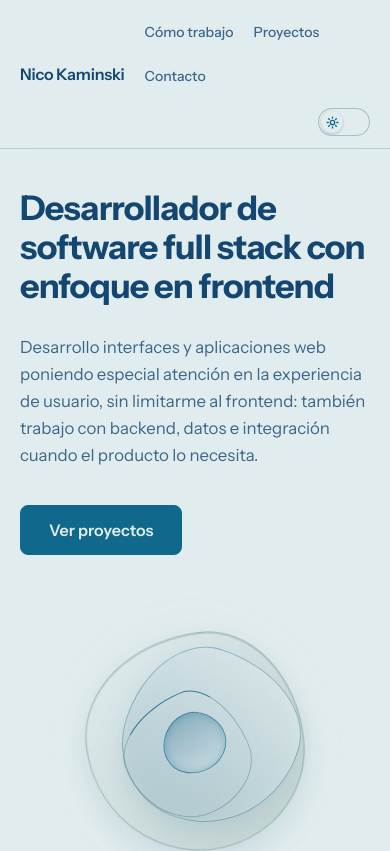
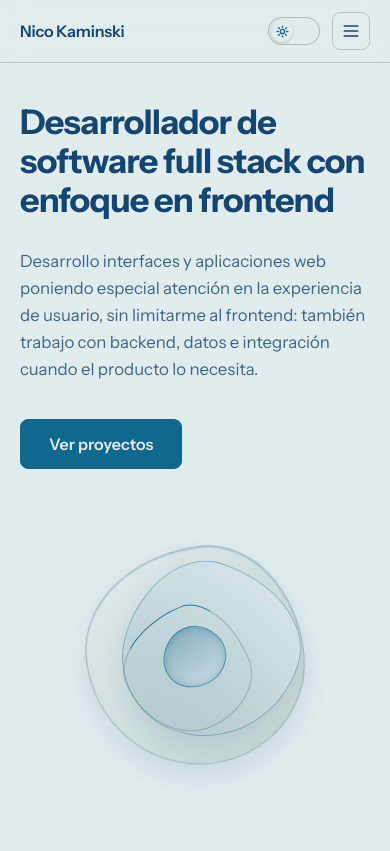
Before and after one commit to nicoKaminski/portfolio, a Next.js app: page / in a window 390 px wide. Shown: the top 851 px of the page. Built offline with nearby package versions, Linux system fonts and the light colour scheme.

Commit message:
feat(mobile): add hamburger menu and fix workflow step alignment

```diff
--- a/src/frontend/features/navigation/Navbar.module.css
+++ b/src/frontend/features/navigation/Navbar.module.css
@@ -85,6 +85,26 @@
   outline-offset: 2px;
 }
 
+/* Elementos exclusivos de mobile: ocultos en desktop */
+.mobileActions {
+  display: none;
+}
+
+.mobileMenu {
+  display: none;
+}
+
+@keyframes slideDown {
+  from {
+    opacity: 0;
+    transform: translateY(-8px);
+  }
+  to {
+    opacity: 1;
+    transform: translateY(0);
+  }
+}
+
 @media (max-width: 768px) {
   .header {
     padding: 0.75rem 1.25rem;
@@ -99,16 +119,103 @@
     padding: 0.25rem 0;
   }
 
+  /* Ocultar navegación horizontal desktop */
   .navGroup {
+    display: none;
+  }
+
+  /* Mostrar controles mobile */
+  .mobileActions {
+    display: flex;
+    align-items: center;
     gap: 0.75rem;
   }
 
-  .navList {
+  .menuToggle {
+    display: inline-flex;
+    align-items: center;
+    justify-content: center;
+    width: 38px;
+    height: 38px;
+    padding: 0;
+    background-color: transparent;
+    color: var(--color-text);
+    border: 1px solid color-mix(in srgb, var(--color-border) 40%, transparent);
+    border-radius: 8px;
+    cursor: pointer;
+    transition: var(--transition-interactive);
+  }
+
+  .menuToggle:hover {
+    color: var(--color-accent);
+    border-color: var(--color-accent);
+    background-color: color-mix(in srgb, var(--color-accent) 10%, transparent);
+  }
+
+  .menuToggle:focus-visible {
+    outline: 2px solid var(--color-accent);
+    outline-offset: 2px;
+  }
+
+  .menuIcon {
+    display: block;
+    width: 20px;
+    height: 20px;
+  }
+
+  /* Menú desplegable mobile */
+  .mobileMenu {
+    display: block;
+    position: absolute;
+    top: calc(100% + 8px);
+    left: 1.25rem;
+    right: 1.25rem;
+    background-color: color-mix(in srgb, var(--color-surface) 96%, var(--color-bg));
+    -webkit-backdrop-filter: blur(16px);
+    backdrop-filter: blur(16px);
+    border: 1px solid color-mix(in srgb, var(--color-border) 40%, transparent);
+    border-radius: 12px;
+    padding: 0.625rem;
+    box-shadow: 0 12px 30px rgba(0, 0, 0, 0.16);
+    animation: slideDown 0.2s cubic-bezier(0.16, 1, 0.3, 1);
+  }
+
+  .mobileNavList {
+    list-style: none;
+    margin: 0;
+    padding: 0;
+    display: flex;
+    flex-direction: column;
     gap: 0.25rem;
   }
 
-  .navLink {
-    font-size: 0.875rem;
-    padding: 0.375rem 0.5rem;
+  .mobileNavLink {
+    display: flex;
+    align-items: center;
+    width: 100%;
+    min-height: 44px;
+    padding: 0.65rem 0.875rem;
+    font-size: 0.975rem;
+    font-weight: 500;
+    color: var(--color-text);
+    text-decoration: none;
+    border-radius: 8px;
+    transition: var(--transition-interactive);
+  }
+
+  .mobileNavLink:hover {
+    color: var(--color-accent);
+    background-color: color-mix(in srgb, var(--color-accent) 10%, transparent);
+  }
+
+  .mobileNavLink:focus-visible {
+    outline: 2px solid var(--color-accent);
+    outline-offset: 2px;
   }
 }
+
+@media (prefers-reduced-motion: reduce) {
+  .mobileMenu {
+    animation: none;
+  }
+}
--- a/src/frontend/features/navigation/Navbar.tsx
+++ b/src/frontend/features/navigation/Navbar.tsx
@@ -1,38 +1,139 @@
+"use client";
+
+import { useState, useEffect } from "react";
 import { ThemeToggle } from "@/frontend/features/theme";
 import styles from "./Navbar.module.css";
 
+function HamburgerIcon() {
+  return (
+    <svg
+      width="20"
+      height="20"
+      viewBox="0 0 24 24"
+      fill="none"
+      stroke="currentColor"
+      strokeWidth="2"
+      strokeLinecap="round"
+      strokeLinejoin="round"
+      aria-hidden="true"
+      className={styles.menuIcon}
+    >
+      <line x1="4" y1="6" x2="20" y2="6" />
+      <line x1="4" y1="12" x2="20" y2="12" />
+      <line x1="4" y1="18" x2="20" y2="18" />
+    </svg>
+  );
+}
+
+function CloseIcon() {
+  return (
+    <svg
+      width="20"
+      height="20"
+      viewBox="0 0 24 24"
+      fill="none"
+      stroke="currentColor"
+      strokeWidth="2"
+      strokeLinecap="round"
+      strokeLinejoin="round"
+      aria-hidden="true"
+      className={styles.menuIcon}
+    >
+      <line x1="18" y1="6" x2="6" y2="18" />
+      <line x1="6" y1="6" x2="18" y2="18" />
+    </svg>
+  );
+}
+
+const navItems = [
+  { href: "#como-trabajo", label: "Cómo trabajo" },
+  { href: "#proyectos", label: "Proyectos" },
+  { href: "#contacto", label: "Contacto" },
+];
+
 export function Navbar() {
+  const [isMenuOpen, setIsMenuOpen] = useState(false);
+
+  const closeMenu = () => setIsMenuOpen(false);
+
+  useEffect(() => {
+    const handleKeyDown = (event: KeyboardEvent) => {
+      if (event.key === "Escape" && isMenuOpen) {
+        setIsMenuOpen(false);
+      }
+    };
+
+    window.addEventListener("keydown", handleKeyDown);
+    return () => window.removeEventListener("keydown", handleKeyDown);
+  }, [isMenuOpen]);
+
   return (
     <header className={styles.header}>
       <div className={styles.container}>
-        <a href="#" className={styles.brand}>
+        <a href="#" className={styles.brand} onClick={closeMenu}>
           Nico Kaminski
         </a>
 
+        {/* Navegación desktop */}
         <div className={styles.navGroup}>
           <nav aria-label="Navegación principal">
             <ul className={styles.navList}>
-              <li>
-                <a href="#como-trabajo" className={styles.navLink}>
-                  Cómo trabajo
-                </a>
-              </li>
-              <li>
-                <a href="#proyectos" className={styles.navLink}>
-                  Proyectos
-                </a>
-              </li>
-              <li>
-                <a href="#contacto" className={styles.navLink}>
-                  Contacto
-                </a>
-              </li>
+              {navItems.map((item) => (
+                <li key={item.href}>
+                  <a href={item.href} className={styles.navLink}>
+                    {item.label}
+                  </a>
+                </li>
+              ))}
             </ul>
           </nav>
 
           <ThemeToggle />
         </div>
+
+        {/* Acciones mobile: ThemeToggle + Botón Hamburguesa */}
+        <div className={styles.mobileActions}>
+          <ThemeToggle />
+
+          <button
+            type="button"
+            className={styles.menuToggle}
+            aria-expanded={isMenuOpen}
+            aria-controls="mobile-nav-menu"
+            aria-label={
+              isMenuOpen
+                ? "Cerrar menú de navegación"
+                : "Abrir menú de navegación"
+            }
+            onClick={() => setIsMenuOpen((prev) => !prev)}
+          >
+            {isMenuOpen ? <CloseIcon /> : <HamburgerIcon />}
+          </button>
+        </div>
       </div>
+
+      {/* Menú desplegable mobile */}
+      {isMenuOpen && (
+        <nav
+          id="mobile-nav-menu"
+          className={styles.mobileMenu}
+          aria-label="Navegación móvil"
+        >
+          <ul className={styles.mobileNavList}>
+            {navItems.map((item) => (
+              <li key={item.href}>
+                <a
+                  href={item.href}
+                  className={styles.mobileNavLink}
+                  onClick={closeMenu}
+                >
+                  {item.label}
+                </a>
+              </li>
+            ))}
+          </ul>
+        </nav>
+      )}
     </header>
   );
 }
--- a/src/frontend/features/workflow/Workflow.module.css
+++ b/src/frontend/features/workflow/Workflow.module.css
@@ -129,9 +129,9 @@
   .timeline {
     display: flex;
     flex-direction: column;
-    gap: 2rem;
+    gap: 2.25rem;
     position: relative;
-    padding-left: 3rem;
+    padding-left: 0;
   }
 
   /* Línea continua vertical en tablets y mobile */
@@ -148,16 +148,20 @@
     flex-direction: row;
     align-items: flex-start;
     gap: 1.25rem;
+    position: relative;
   }
 
   .indicatorWrapper {
-    position: absolute;
-    left: 0;
-    top: 0;
+    position: relative;
+    left: auto;
+    top: auto;
+    flex-shrink: 0;
   }
 
   .stepContent {
     padding-top: 0.25rem;
     max-width: 55ch;
+    flex: 1;
+    min-width: 0;
   }
 }
```
